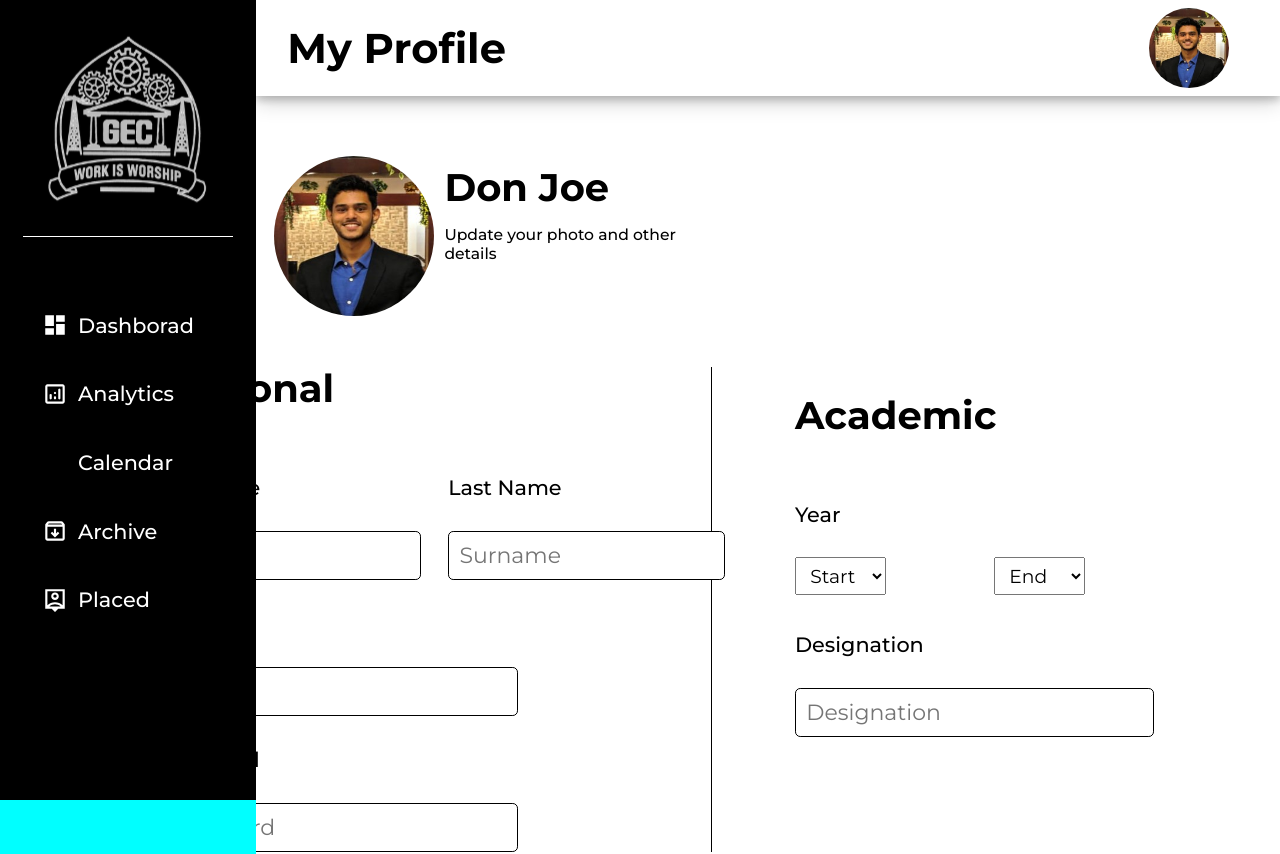
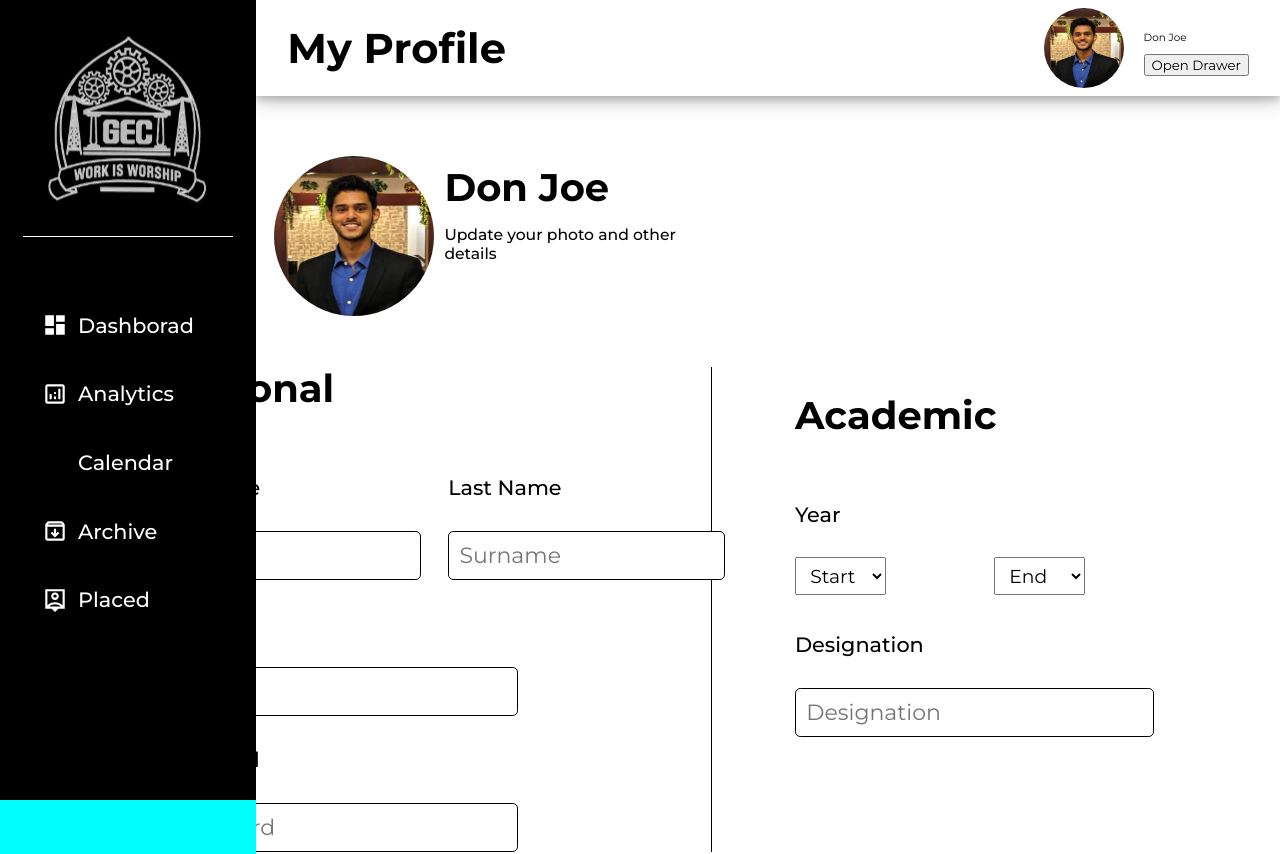
Before and after one commit to zeus11011/BeFrontend, a Next.js app: page /Profile in a window 1280 px wide. Shown: the top 854 px of the page. Built offline with nearby package versions, Linux system fonts and the light colour scheme; some icons are missing.

Commit message:
drawer added to navbar

```diff
--- a/Components/Navbar.js
+++ b/Components/Navbar.js
@@ -1,15 +1,24 @@
 import { useRouter } from "next/router";
-import React from "react";
-
 import styles from "../styles/Navbar.module.scss";
 import { Inter } from "@next/font/google";
-
 import { Icon } from "@iconify/react";
 import Image from "next/image";
+import React, { useState } from "react";
 
 const inter = Inter({ subsets: ["latin"] });
 
 const Navbar = () => {
+  const [isOpen, setIsOpen] = useState(false);
+  const handleBackdropClick = (event) => {
+    if (event.target === event.currentTarget) {
+      setIsOpen(false);
+    }
+  };
+  const handleKeyDown = (event) => {
+    if (event.key === "Escape") {
+      setIsOpen(false);
+    }
+  };
   const router = useRouter();
   const getName = () => {
     const name = router.pathname;
@@ -21,6 +30,21 @@ const Navbar = () => {
     } else {
       return name.slice(1);
     }
+  };
+
+  const drawerStyles = {
+    backgroundColor: "white",
+    width: "350px",
+    height: "60vh",
+    marginTop: "9.5rem",
+    marginRight: "2rem",
+    padding: "20px",
+    boxShadow: "0 0 10px rgba(0, 0, 0, 0.5)",
+    position: "fixed",
+    right: isOpen ? "0" : "-300px",
+    top: "0",
+    transition: "right 0.3s ease-out",
+    zIndex: "10",
   };
 
   return (
@@ -49,6 +73,31 @@ const Navbar = () => {
             style={{ borderRadius: "50%", marginTop: "1rem" }}
           />
         </div>
+        <div>
+          <p>Don Joe</p>
+          <div>
+            {isOpen && (
+              <div
+                className={styles.backdropstyles}
+                onClick={handleBackdropClick}
+                onKeyDown={handleKeyDown}
+                tabIndex={0}
+              >
+                <div style={drawerStyles}>
+                  <button onClick={handleBackdropClick}>CLOSE</button>
+                  <p>SETTINGS</p>
+                  <p>CONTACT US</p>
+                </div>
+              </div>
+            )}
+            <button
+              onClick={() => setIsOpen(!isOpen)}
+              className={styles.button}
+            >
+              Open Drawer
+            </button>
+          </div>
+        </div>
       </div>
     </div>
   );
--- a/styles/Archive.module.scss
+++ b/styles/Archive.module.scss
@@ -73,7 +73,8 @@
 
 .dropdown {
   font-size: 1.5rem;
-  width: 20rem;
+  font-weight: bold;
+  width: 15rem;
   margin-left: 2rem;
 }
 .list {
--- a/styles/Navbar.module.scss
+++ b/styles/Navbar.module.scss
@@ -40,3 +40,19 @@
     font-family: inherit;
   }
 }
+
+.backdropstyles {
+  background-color: "rgba(0, 0, 0, 0.5)";
+  display: "flex";
+  align-items: "center";
+  justify-content: "center";
+  font-size: 2rem;
+}
+
+.button {
+  background-color: "lightgray";
+  border: "none";
+  border-radius: "5px";
+  padding: "10px 20px";
+  cursor: "pointer";
+}
```
Also changed, not shown: pages/Archive/index.js (+21 -0 lines).
